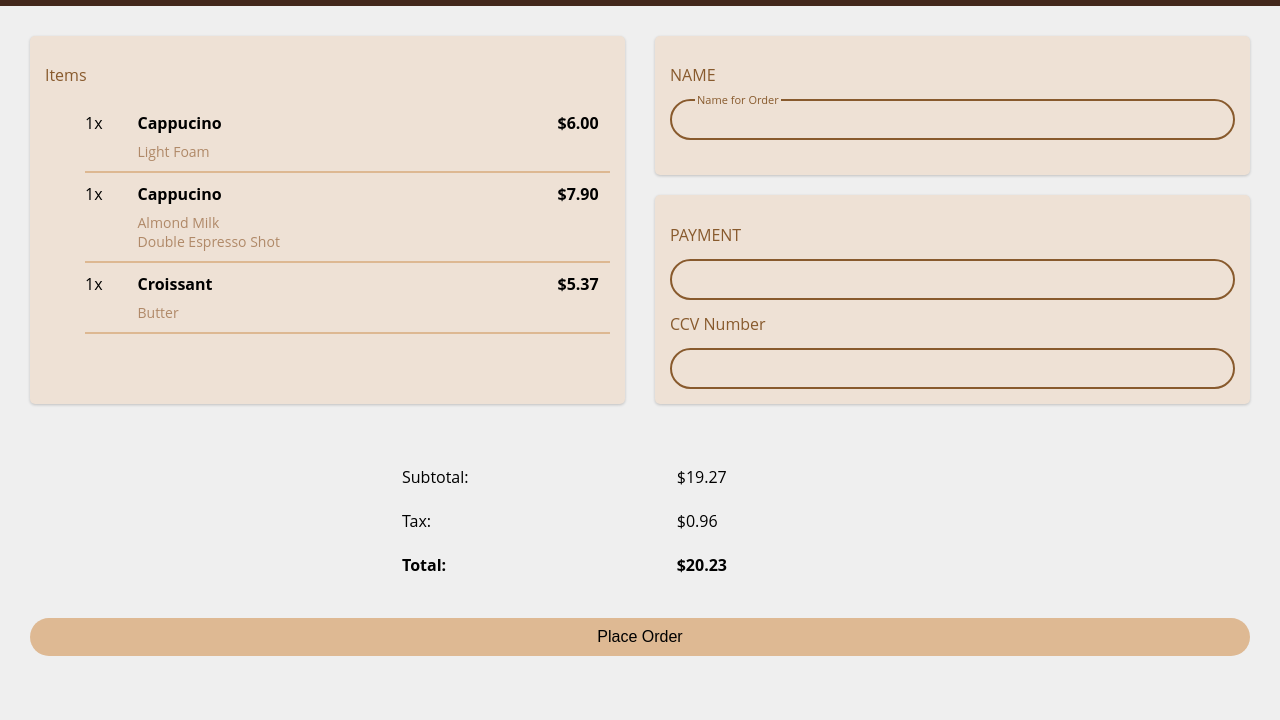
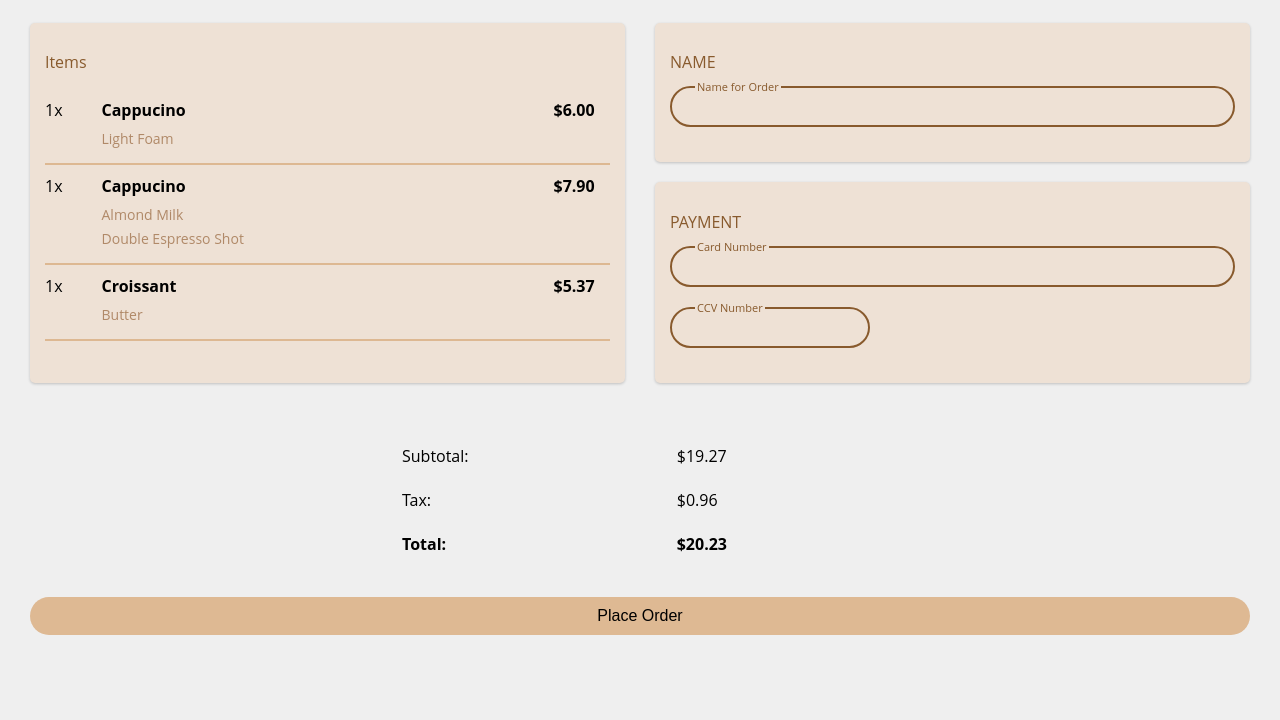
Before and after one commit to FawazQuadri/fawazquadri.github.io, a plain HTML site: page index.html in a window 1280 px wide. Shown: the part 80-800 px from the top of the page. Drawn offline with Linux system fonts and the light colour scheme.

Commit message:
updating coffee website

```diff
--- a/css/styles.css
+++ b/css/styles.css
@@ -83,7 +83,7 @@ h2 {
     margin-block-end: 1em;
     margin-inline-start: 0px;
     margin-inline-end: 0px;
-    padding-inline-start: 40px;
+    padding-inline-start: 0px;
 }
 .Items {
     list-style: none;
@@ -251,3 +251,22 @@ tr {
     max-width: 500px;
     margin-bottom: 30px;
 }
+.input-card-number {
+    position: relative;
+    margin-bottom: 20px;
+}
+.input-ccv {
+    position: relative;
+    margin-bottom: 20px;
+}
+.short-input {
+    max-width: 200px;
+}
+:-webkit-any(article, aside, nav, section) h1 {
+    font-size: 1.5em;
+    margin-block-start: 0.83em;
+    margin-block-end: 0.83em;
+}
+.topping-choice {
+    margin-bottom: 5px
+}
--- a/index.html
+++ b/index.html
@@ -60,10 +60,9 @@
                     <input type="text" class="user-input" id="cn">
                 </div>
                 <div class="ccv-box">
-                    <h2 class="title-box2">CCV Number</h2>
                     <div class="input-ccv">
                         <label class="user-input-lbl" for="ccv">CCV Number</label>
-                        <input type="text" class="user-input" id="ccv">
+                        <input type="text" class="user-input short-input" id="ccv">
                     </div>
                 </div>
             </div>
```
